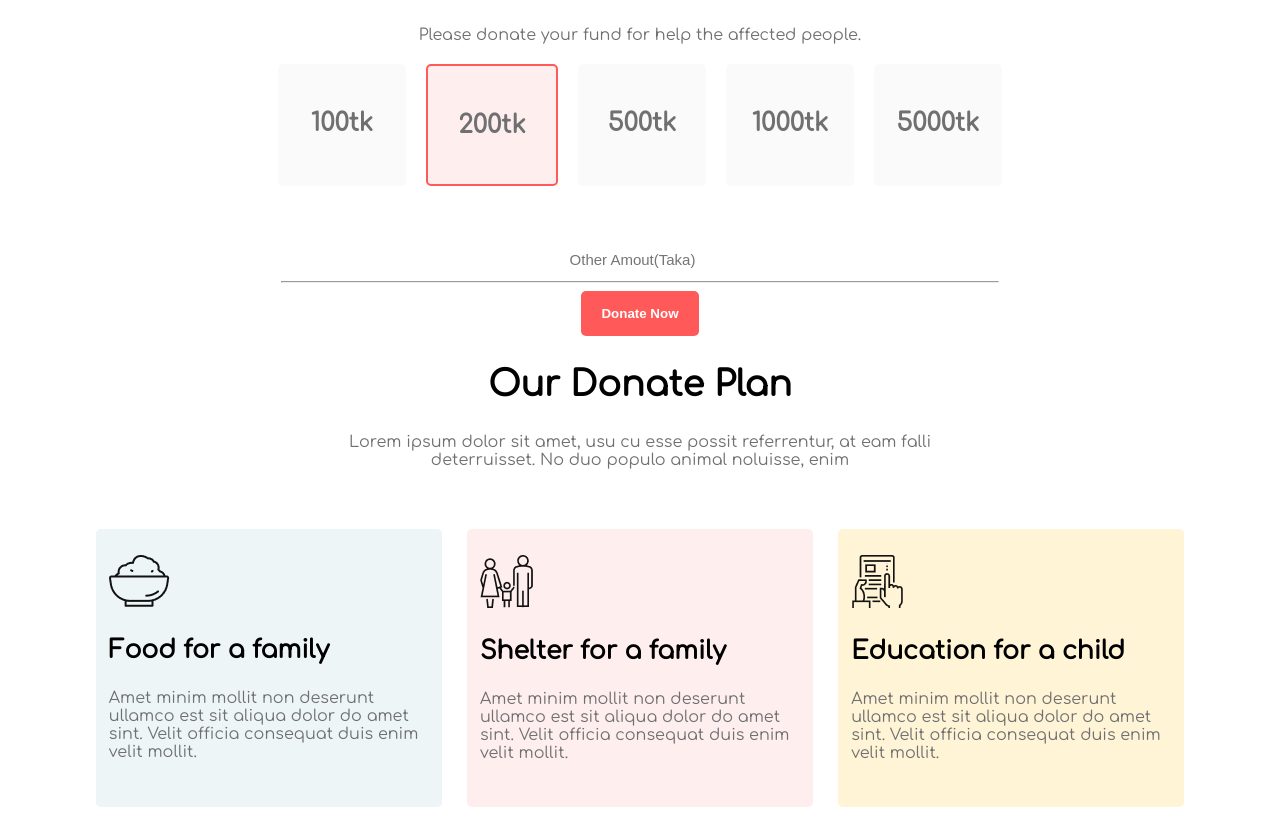
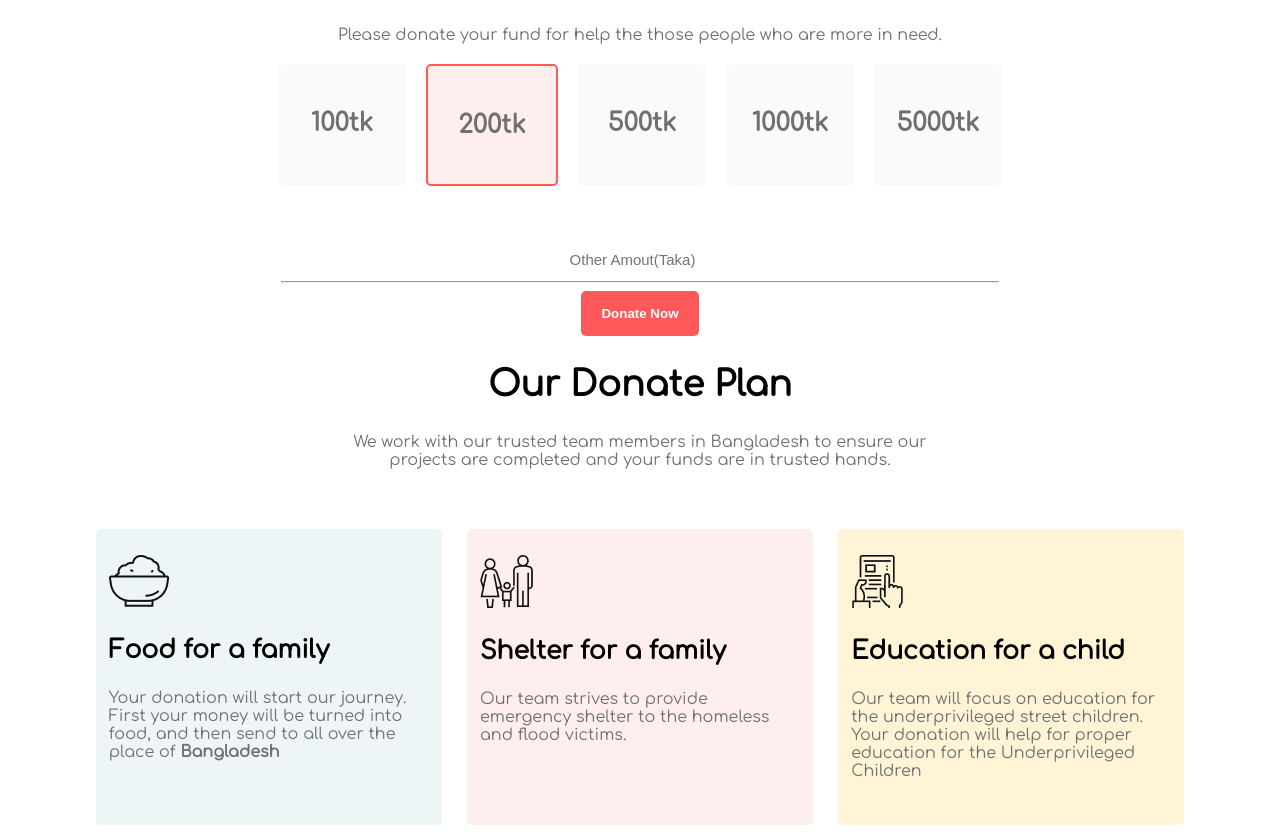
Before and after one commit to Mohammademon02/donate-relief, a plain HTML site: page index.html in a window 1280 px wide. Shown: the part 721-1554 px from the top of the page. Drawn offline with Linux system fonts and the light colour scheme.

Commit message:
all are completed

```diff
--- a/index.html
+++ b/index.html
@@ -21,7 +21,7 @@
     <section class="donateSection">
         <div class="donate-area">
             <h2>Donate Today</h2>
-            <p>Please donate your fund for help the affected people.</p>
+            <p>Please donate your fund for help the those people who are more in need.</p>
         </div>
         <div class="donate-h1">
             <div class="w-10">
@@ -51,23 +51,23 @@
     <section>
         <div class="donate-area">
             <h2>Our Donate Plan</h2>
-            <p>Lorem ipsum dolor sit amet, usu cu esse possit referrentur, at eam falli deterruisset. No duo populo animal noluisse, enim</p>
+            <p>We work with our trusted team members in Bangladesh to ensure our projects are completed and your funds are in trusted hands.</p>
         </div>
         <div class="flex-container">
             <div id="w-1" class="w-25">
                 <img src="icons/food.png" alt="">
                 <h3>Food for a family</h3>
-                <p>Amet minim mollit non deserunt ullamco est sit aliqua dolor do amet sint. Velit officia consequat duis enim velit mollit.</p>
+                <p>Your donation will start our journey. First your money will be turned into food, and then send to all over the place of <b>Bangladesh</b></p>
             </div>
             <div id="w-2" class="w-25">
                 <img src="icons/shelter.png" alt="">
                 <h3>Shelter for a family</h3>
-                <p>Amet minim mollit non deserunt ullamco est sit aliqua dolor do amet sint. Velit officia consequat duis enim velit mollit.</p>
+                <p>Our team strives to provide emergency shelter to the homeless and flood victims. </p>
             </div>
             <div id="w-3" class="w-25">
                 <img src="icons/Frame-1.png" alt="">
                 <h3>Education for a child</h3>
-                <p>Amet minim mollit non deserunt ullamco est sit aliqua dolor do amet sint. Velit officia consequat duis enim velit mollit.</p>
+                <p>Our team will focus on education for the underprivileged street children. Your donation will help for proper education for the Underprivileged Children</p>
             </div>
         </div>
     </section>
@@ -91,7 +91,7 @@
     <section class="update-area" >
         <div class="donate-area">
             <h2>Get My Updates</h2>
-            <p>Lorem ipsum dolor sit amet, usu cu esse possit referrentur, at eam falli deterruisset. No duo populo animal noluisse, enim</p>
+            <p>Subscribe us to get our latest activities information</p>
         </div>
         <div class="update-p1">
                 <form action="">
```
